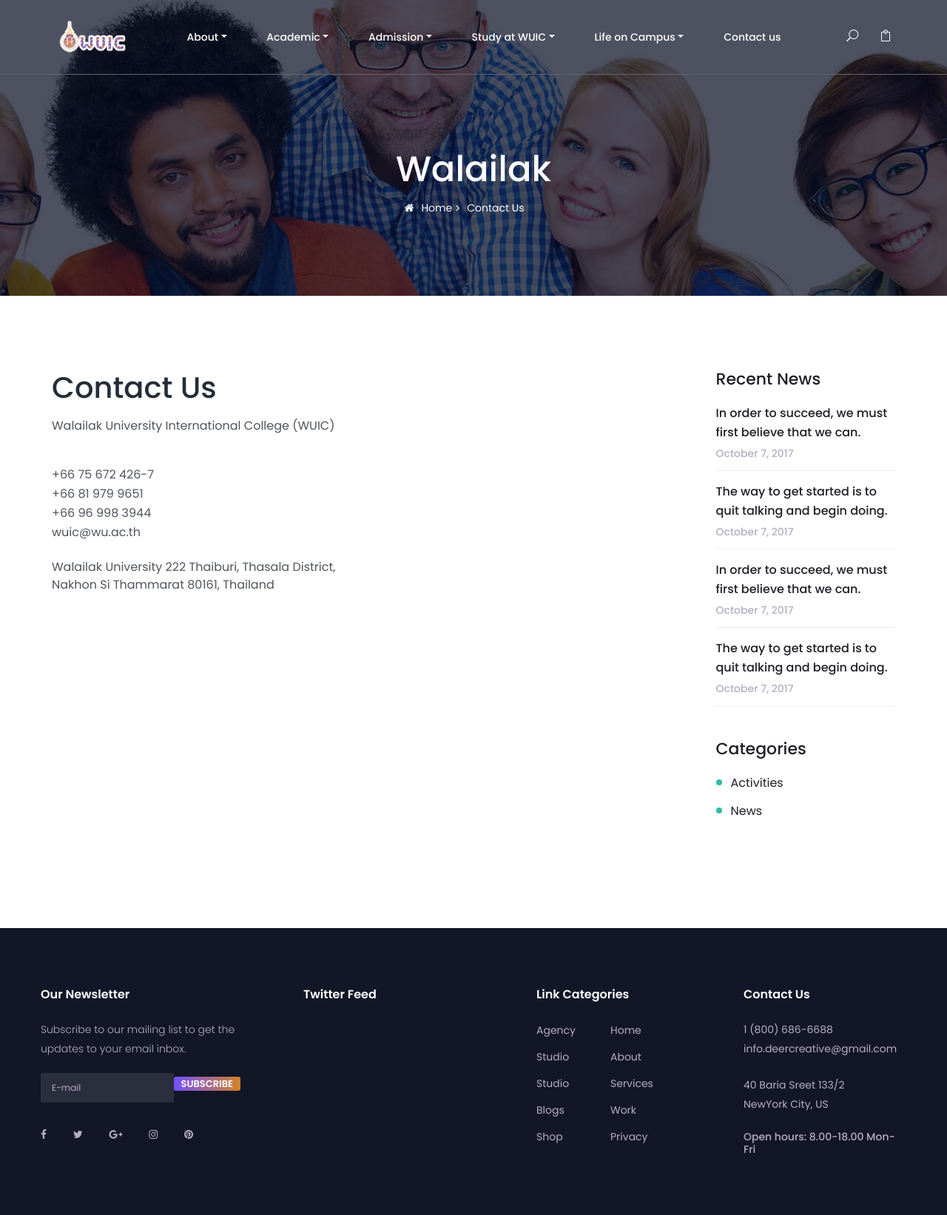
After one commit to tumtpk/wuic, a CodeIgniter app: page /wuic/contact/index in a window 1280 px wide. The commit adds this page. Shown: the whole page at 74% size. Run offline with CodeIgniter, Linux system fonts and the light colour scheme; style sheets or scripts are compiled from the project's sources; some libraries are stand-ins or nearby versions.

Commit message:
contact page :love:

```diff
--- /dev/null
+++ b/application/controllers/Contact.php
@@ -0,0 +1,24 @@
+<?php
+defined('BASEPATH') OR exit('No direct script access allowed');
+
+class Contact extends CI_Controller {
+
+    public function index(){
+        $this->load->helper('url');
+
+        $data['breadcrumb'] = array(
+            array("page"=>"Home", "url"=>base_url(), "icon"=>"fa fa-home"),
+            array("page"=>"Contact Us", "url"=>"#", "icon"=>"fa fa-angle-right"),
+        );
+
+        $this->load->view('page/head');
+        $this->load->view('page/menu');
+        $this->load->view('page/header_page', $data);
+        $this->load->view('contact/index');
+        $this->load->view('page/news');
+        $this->load->view('page/footer');
+        $this->load->view('page/foot');
+    }
+
+
+}
--- /dev/null
+++ b/application/views/contact/index.php
@@ -0,0 +1,30 @@
+<div class="container">
+<!--================Static Area =================-->
+<section class="static_area">
+<div class="container">
+<div class="static_inner">
+<div class="row">
+<div class="col-lg-9">
+   <div class="static_main_content">
+      <div class="contact_text">
+         <div class="main_title">
+            <h2>Contact Us</h2>
+            <p>Walailak University International College (WUIC)</p>
+         </div>
+         <div class="contact_d_list">
+            <div class="contact_d_list_item">
+               <a href="#">+66 75 672 426-7</a>
+               <a href="#">+66 81 979 9651</a>
+               <a href="#">+66 96 998 3944</a>
+               <a href="#">wuic@wu.ac.th</a>
+            </div>
+            <div class="contact_d_list_item">
+               <p>Walailak University 222 Thaiburi, Thasala District,<br /> Nakhon Si Thammarat 80161, Thailand</p>
+            </div>
+            <!-- <div class="contact_d_list_item">
+               <p>Open hours: 8.00-18.00 Mon-Fri <br />Sunday: Closed</p>
+               </div> -->
+         </div>
+      </div>
+   </div>
+</div>
--- a/application/views/page/menu.php
+++ b/application/views/page/menu.php
@@ -116,7 +116,7 @@
                             </div>
 
                         </li>
-                        <li class="nav-item"><a class="nav-link" href="#">Contact us</a></li>
+                        <li class="nav-item"><a class="nav-link" href="<?= base_url(); ?>contact/index">Contact us</a></li>
 
                         <!-- <?= base_url(); ?>main/about -->
 
```
